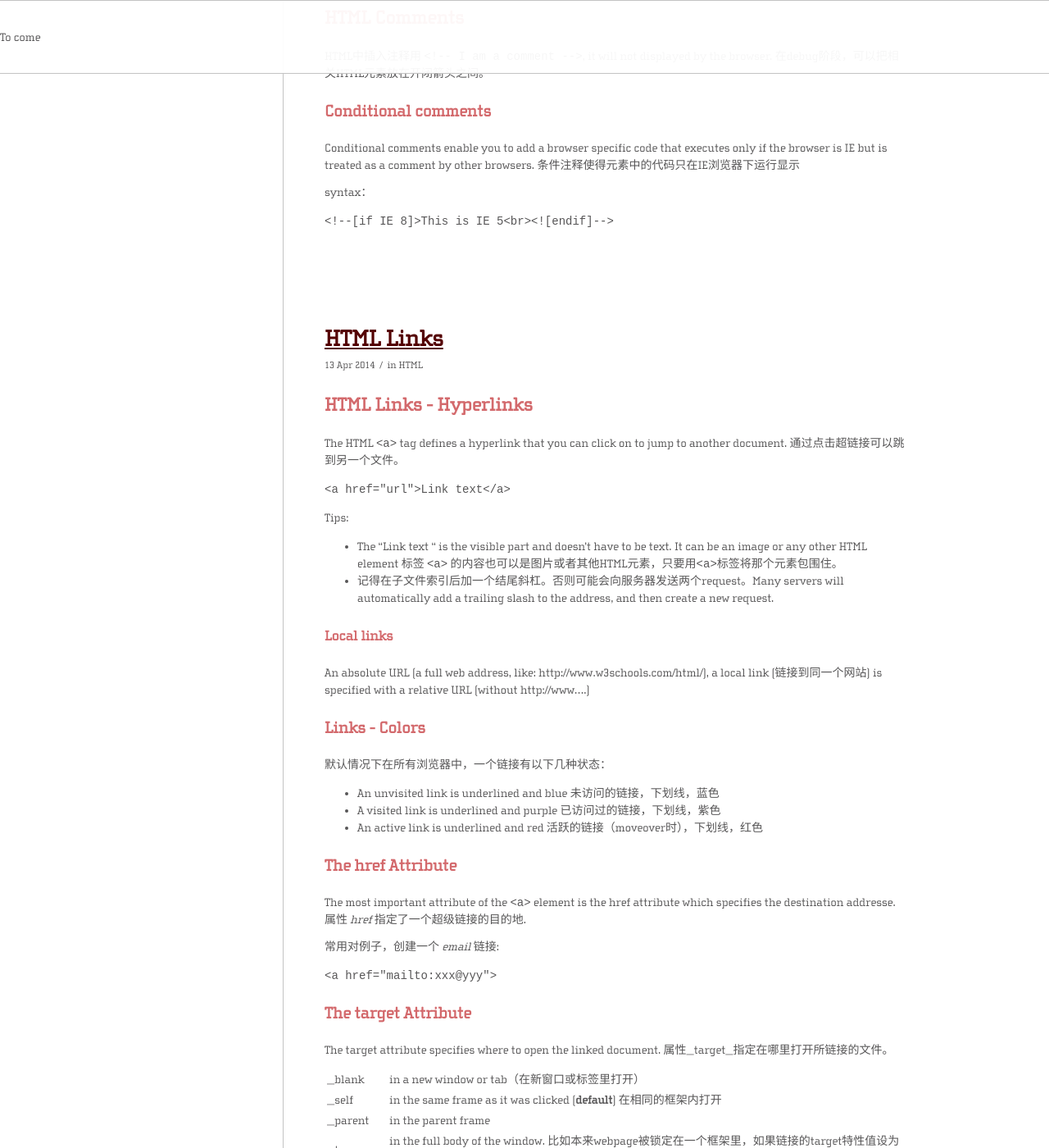
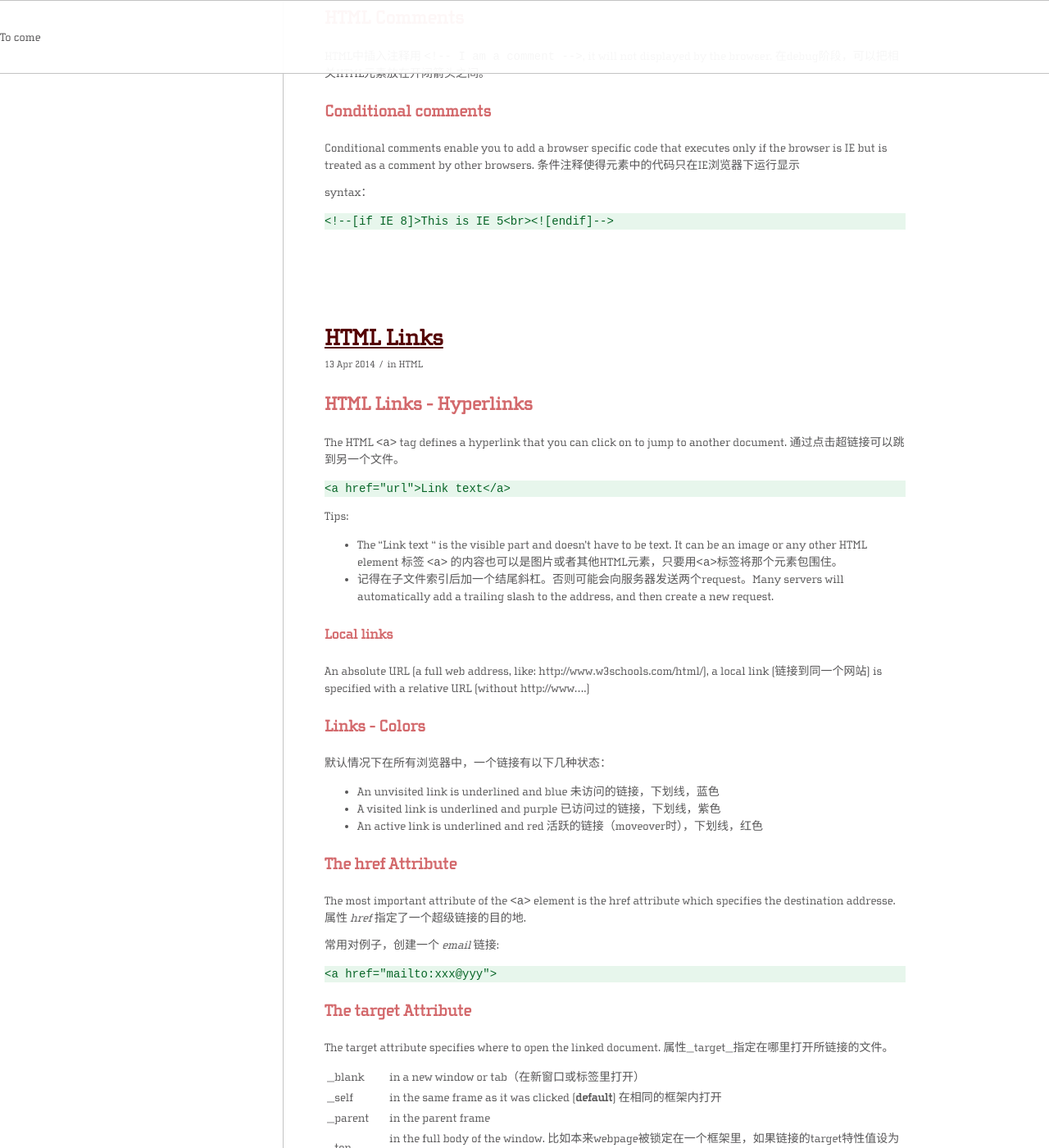
Before and after one commit to Vivi-wu/dive-into-web, a Jekyll site: the page built from blogs/index.html, in a window 1280 px wide and 1400 px high, scrolled down 519 px. Shown: the whole window at 82% size. Built offline with Jekyll 4.4.1, drawn with Linux system fonts in a browser that asks for light colours; nearby versions of some CDN libraries; the list of posts is cut into pages by our own code.

Commit message:
Update code style, primary color paletton

```diff
--- a/_sass/_base.scss
+++ b/_sass/_base.scss
@@ -43,7 +43,7 @@
   font-weight: 600;
 }
 h2, h3, h4 {
-  color: $primary-color-mild;
+  color: $primary-color;
 }
 h2 {
   font-size: 23px;
@@ -78,6 +78,17 @@
 ::selection {
   color: white;
   background-color: $primary-color-dark;
+}
+
+
+/**
+ * Code block
+ */
+pre>code {
+  display: block;
+  height: 20px;
+  color: #076527;
+  background-color: #e7f6ec;
 }
 
 
--- a/_sass/_blogs-page.scss
+++ b/_sass/_blogs-page.scss
@@ -22,6 +22,7 @@
     line-height: 1.3em;
     margin-top: 0;
     margin-bottom: 5px;
+    color: $primary-color-dark;
     a {
       color: $primary-color-dark;
       &:hover {
@@ -94,11 +95,12 @@
   }
   a {
     color: $text-color;
-    background-color: $primary-color-light;
+    background-color: $primary-color-mild;
+    border: 1px solid $primary-color-dark;
     text-decoration: none;
     &:hover {
       color: $background-color;
-      background-color: $primary-color;
+      background-color: $primary-color-dark;
     }
   }
   .current-page {
--- a/_sass/_variables.scss
+++ b/_sass/_variables.scss
@@ -5,9 +5,9 @@
 $text-color:       #575657;
 $background-color: #ffffff;
 
-$primary-color-light: #FDA8AB;
-$primary-color-mild:  #D3696C;
-$primary-color:       #7E1518; // equals to rgb(150, 53, 140)
+$primary-color-light: #FFF1F1;
+$primary-color-mild:  #FFBDBD;
+$primary-color:       #D3696C; // equals to rgb(150, 53, 140)
 $primary-color-dark:  #540002;
 
 $grey-color:       #7B7B7B;
```
